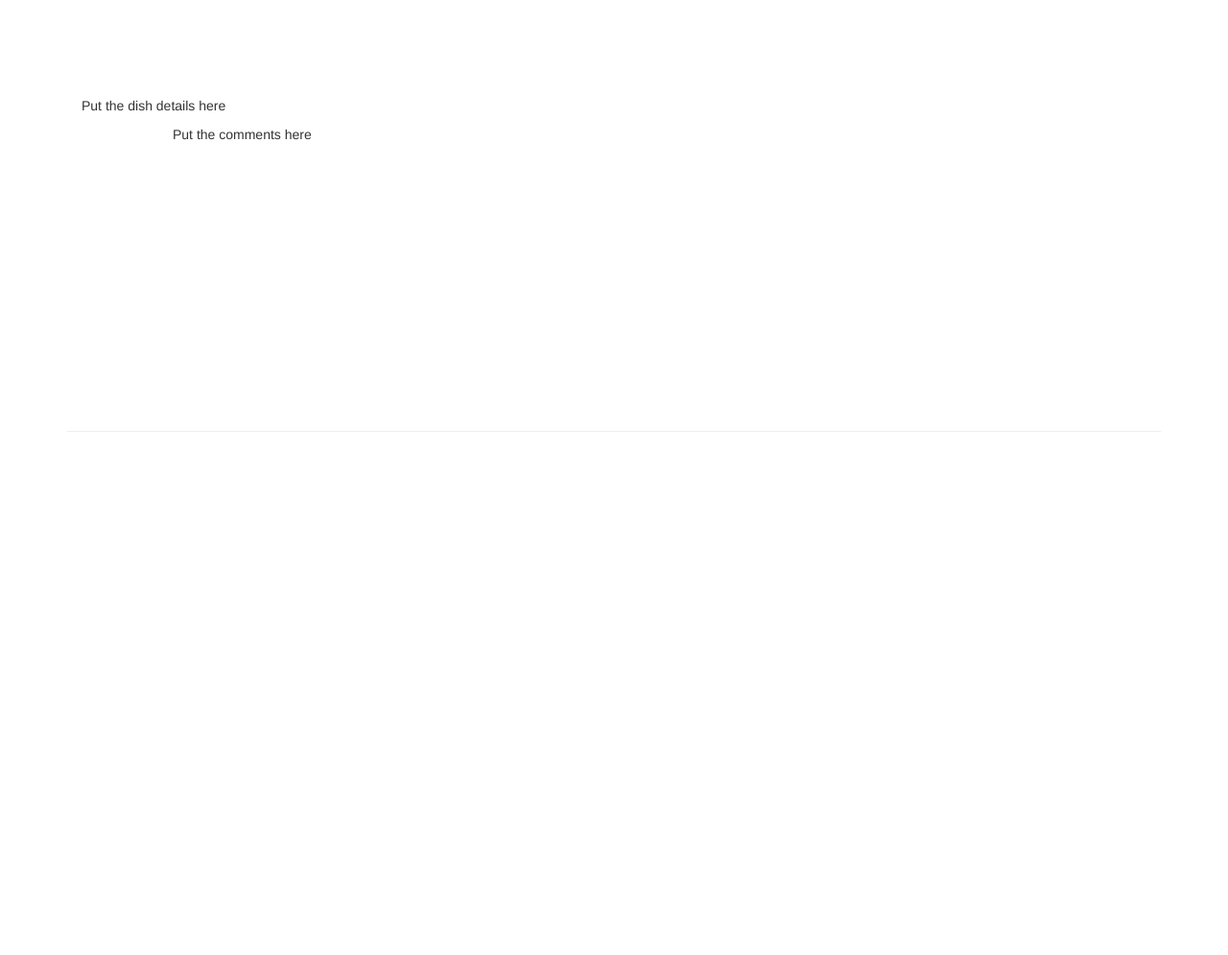
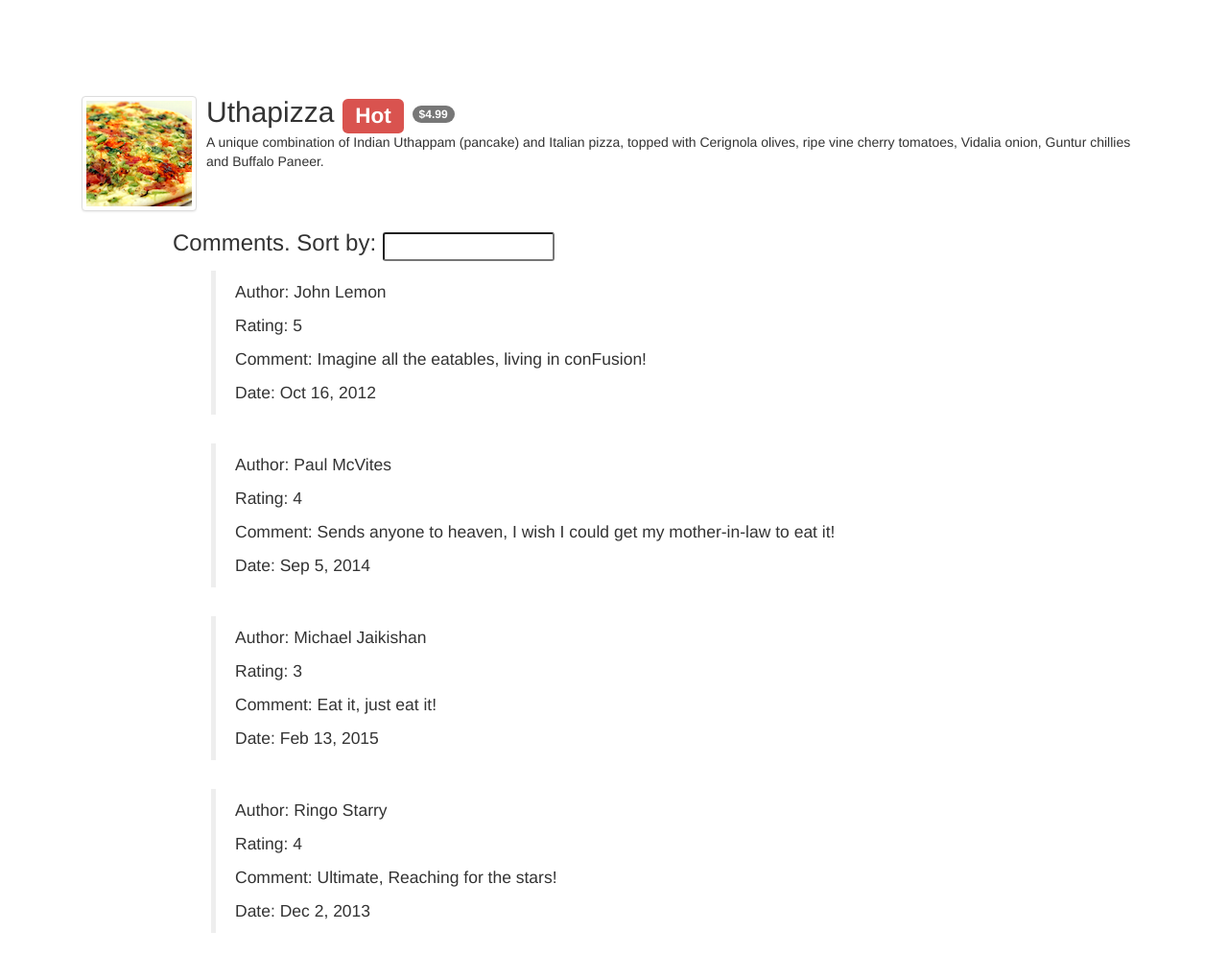
Before and after one commit to corderogerardo/ConFusionRestaurantAngular, a website: page conFusion/app/dishdetail.html in a window 1280 px wide. Shown: the top 995 px of the page at 96% size. Before the commit the page ends 800 px from the top, so only its background shows below. Drawn offline with Linux system fonts and the light colour scheme.

Commit message:
week 1 end - first assignment with angular ended

```diff
--- a/conFusion/app/dishdetail.html
+++ b/conFusion/app/dishdetail.html
@@ -26,12 +26,35 @@
 <body>
 
     <div class="container">
-        <div class="row row-content">
-            <div class="col-xs-12">
-                <p>Put the dish details here</p>
+        <div class="row row-content" ng-controller="dishDetailController  as dshDetCrtl">
+            <div class="col-xs-12 col-md-12" ng-repeat="dish in dshDetCrtl">
+                   <div class="media-left media-middle" >
+                        <img class="media-object img-thumbnail"
+                         ng-src={{dish.image}} alt="Uthappizza">
+                    </div>
+                    <div class="media-body" >
+                        <h2 class="media-heading">{{dish.name}}
+                         <span class="label label-danger">{{dish.label}}</span>
+                         <span class="badge">{{dish.price | currency}}</span></h2>
+                        <p>{{dish.description}}</p>
+                    </div>
             </div>
-            <div class="col-xs-9 col-xs-offset-1">
-                <p>Put the comments here</p>
+            <div class="col-xs-9 col-xs-offset-1" >
+
+                  <h3>Comments. Sort by: <input type="text" ng-model="dshDetCrtl.filterCriteria" class="input-sm"></h3>
+
+            <ul ng-repeat="comment in dshDetCrtl.dish.comments | orderBy : dshDetCrtl.filterCriteria">
+                  <li class="media" >
+                     <blockquote>
+                         <p>Author: {{comment.author}}</p>
+                         <p>Rating: {{comment.rating}}</p>
+                         <p>Comment: {{comment.comment}}</p>
+                         <p>Date: {{comment.date | date : short }}</p>
+
+                     </blockquote>
+                </li>
+            </ul>
+
             </div>
         </div>
 
```
Also changed, not shown: conFusion/app/dishdetail.png (added).
